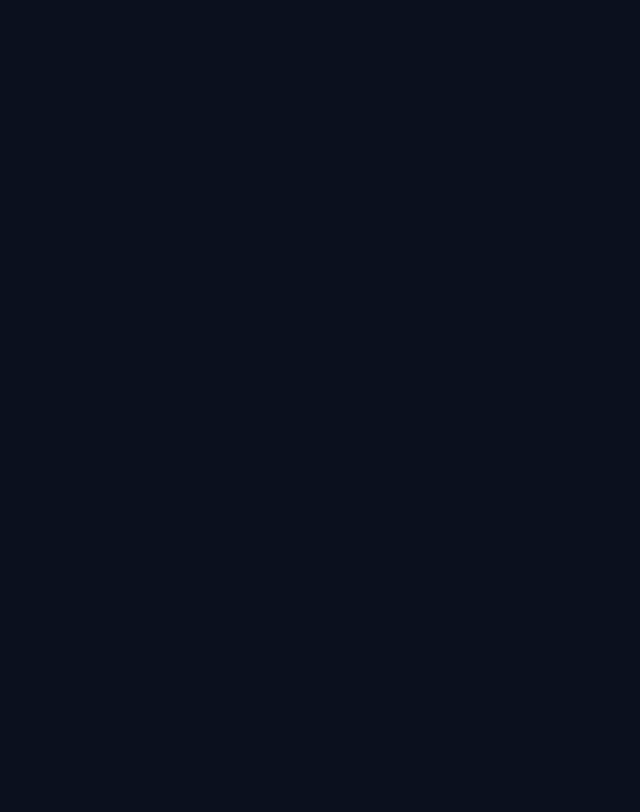
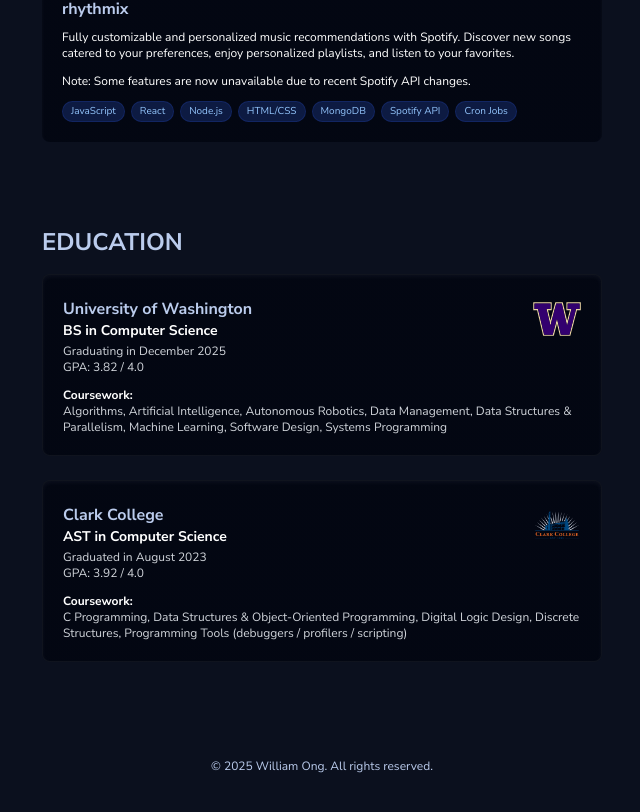
Before and after one commit to william-ong1/portfolio, a Next.js app: page / in a window 1280 px wide. Shown: the part 1272-2084 px from the top of the page, without its empty margins (550-1190 px from the left). Before the commit the page ends 800 px from the top, so only its background shows below. Built offline with nearby package versions, Linux system fonts and the light colour scheme.

Commit message:
Updated education info and fixed nav menu animation for desktop

```diff
--- a/app/components/Experience.tsx
+++ b/app/components/Experience.tsx
@@ -4,7 +4,7 @@ import AnimateOnScroll from './AnimateOnScroll';
 
 const Experience = (): JSX.Element => {
   return (
-    <AnimateOnScroll className="flex flex-col gap-6 pt-8 lg:pt-20">
+    <div className="flex flex-col gap-6 pt-8 lg:pt-20">
       <div className="text-2xl font-bold mt-1 uppercase"> Experience </div>
 
       <div className="rounded-2xl bg-dark-eclipse w-full lg:h-auto flex flex-col lg:flex-row p-5">
@@ -37,7 +37,7 @@ const Experience = (): JSX.Element => {
           </ul>
         </div>
       </div>
-    </AnimateOnScroll>
+    </div>
   );
 };
 
--- a/app/components/education/Education.tsx
+++ b/app/components/education/Education.tsx
@@ -1,7 +1,5 @@
 import AnimateOnScroll from '../AnimateOnScroll';
 import EducationCard from './EducationCard';
-import UWLogo from '@/public/icons/uw.svg';
-import CCLogo from '@/public/icons/clark-college.png';
 
 const Education = (): JSX.Element => {
   const educationData = [
@@ -9,23 +7,23 @@ const Education = (): JSX.Element => {
       school: "University of Washington",
       degree: "BS in Computer Science",
       dates: "Graduating in December 2025",
-      gpa: "GPA: 3.8/4.0",
-      coursework: "Machine Learning, Algorithms, Software Design, Data Structures & Parallelism, Data Management, Systems Programming",
-      logo: UWLogo
+      gpa: "GPA: 3.82 / 4.0",
+      coursework: "Algorithms, Artificial Intelligence, Autonomous Robotics, Data Management, Data Structures \& Parallelism, Machine Learning, Software Design, Systems Programming",
+      logo: "/icons/uw.svg",
     },
     {
       school: "Clark College",
-      degree: "Associate of Science",
-      dates: "Graduated in June 2023",
-      gpa: "GPA: 3.9/4.0",
-      coursework: "Computer Science I & II, Calculus I & II, Physics I & II, Chemistry I & II",
-      logo: CCLogo
+      degree: "AST in Computer Science",
+      dates: "Graduated in August 2023",
+      gpa: "GPA: 3.92 / 4.0",
+      coursework: "C Programming, Data Structures & Object-Oriented Programming, Digital Logic Design, Discrete Structures, Programming Tools (debuggers / profilers / scripting)",
+      logo: "/icons/clark-college.png"
     }
   ];
 
   return (
     <>
-      <div className="text-2xl font-bold uppercase pt-8 lg:pt-20">Education</div>
+      <div className="text-2xl font-bold uppercase pt-8 mt-1 lg:pt-20">Education</div>
       <AnimateOnScroll className="flex flex-col gap-6 pt-4 w-full">
         {educationData.map((education, index) => (
           <AnimateOnScroll
--- a/app/components/education/EducationCard.tsx
+++ b/app/components/education/EducationCard.tsx
@@ -13,11 +13,9 @@ interface EducationCardProps {
 
 const EducationCard = ({ school, degree, dates, gpa, coursework, logo }: EducationCardProps): JSX.Element => {
   return (
-    <div className="w-full rounded-lg transition-all duration-300 hover:scale-[1.01] hover:shadow-md hover:shadow-light-blue/10">
-      {/* Content section (school, degree, coursework) */}
-      <div className="bg-gradient-to-b from-[#030712]/95 to-[#030712]/95 p-5 rounded-lg border border-white/5 shadow-inner shadow-light-blue/5">
+      <div className="bg-gradient-to-b from-[#030712]/95 to-[#030712]/95 p-5 rounded-lg border border-white/5 shadow-inner shadow-light-blue/5 transition-all duration-300 hover:scale-[1.001]">
         {/* School with Logo */}
-        <div className="flex items-center justify-between mb-2">
+        <div className="flex items-center justify-between">
           <div className="flex flex-col">
             <h3 className="text-base font-bold text-light-blue">
               {school}
@@ -40,18 +38,17 @@ const EducationCard = ({ school, degree, dates, gpa, coursework, logo }: Educati
         </div>
 
         {/* Dates and GPA */}
-        <div className="text-xs text-white mb-3">
+        <div className="text-xs text-gray-300 mb-3">
           <p>{dates}</p>
           <p>{gpa}</p>
         </div>
 
         {/* Coursework */}
         <div className="mt-2">
-          <p className="text-xs font-bold text-white">Relevant Coursework:</p>
-          <p className="text-xs text-white">{coursework}</p>
+          <p className="text-xs font-bold text-white"> Coursework: </p>
+          <p className="text-xs text-gray-300"> {coursework} </p>
         </div>
       </div>
-    </div>
   );
 };
 
--- a/app/components/projects/Projects.tsx
+++ b/app/components/projects/Projects.tsx
@@ -28,7 +28,7 @@ const Projects = (): JSX.Element => {
 
   return (
     <>
-      <div className="text-2xl font-bold uppercase pt-8 lg:pt-20">Projects</div>
+      <div className="text-2xl font-bold uppercase pt-8 mt-1 lg:pt-20">Projects</div>
       <AnimateOnScroll className="flex flex-col gap-8 pt-6 w-full">
         {projects.map((project, index) => (
           <AnimateOnScroll
--- a/app/page.tsx
+++ b/app/page.tsx
@@ -7,7 +7,7 @@ import Footer from "./components/Footer";
 
 export default function Home() {
   return (
-    <main className="overflow-x-hidden">
+    <main className="overflow-x-hidden lg:overflow-x-visible">
       <div className="mx-auto max-w-screen-xl h-screen px-4 py-12 md:px-12 md:py-20 lg:px-32 lg:py-0 fade-in font-raleway">
         <div className="lg:flex lg:justify-between lg:gap-16">
 
```
